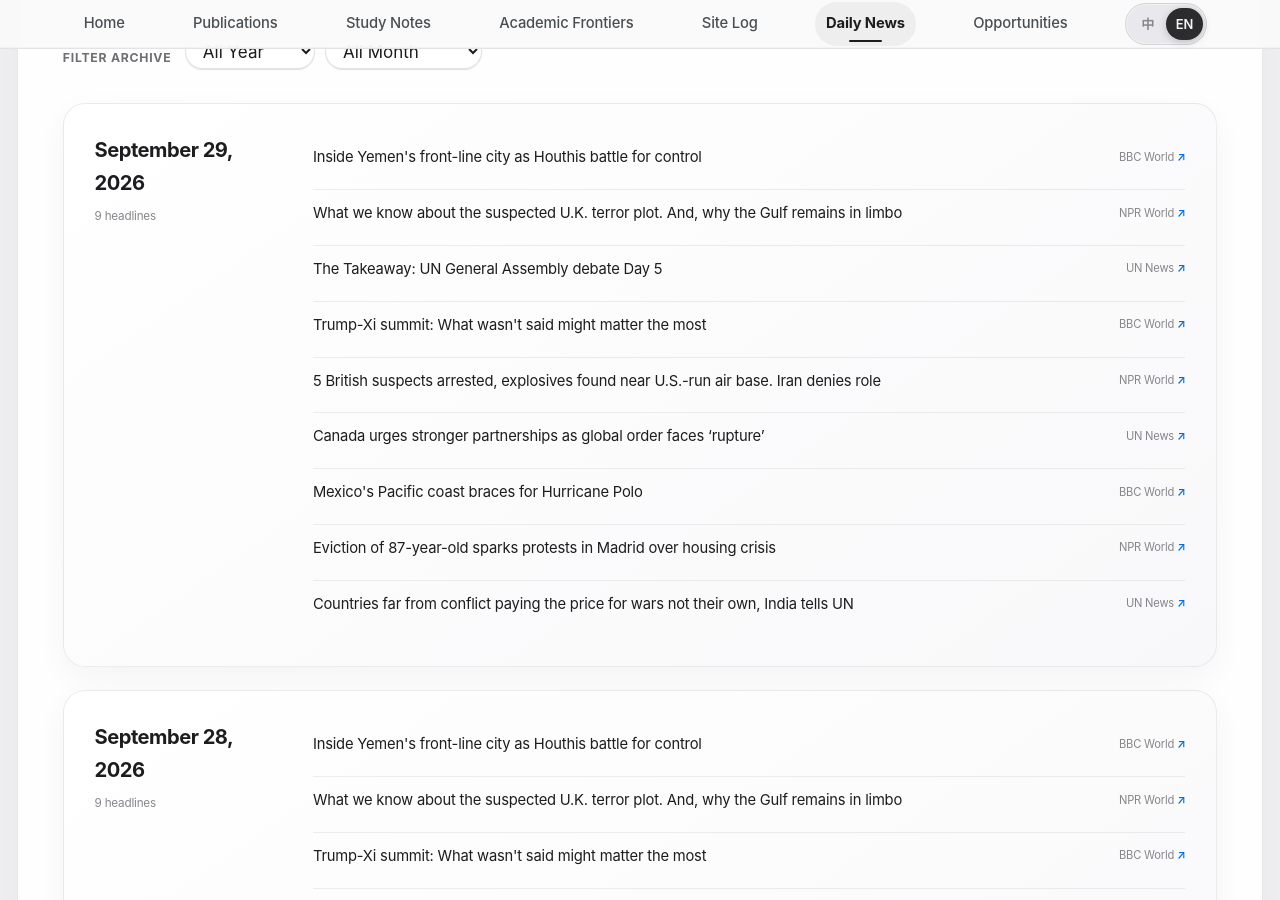
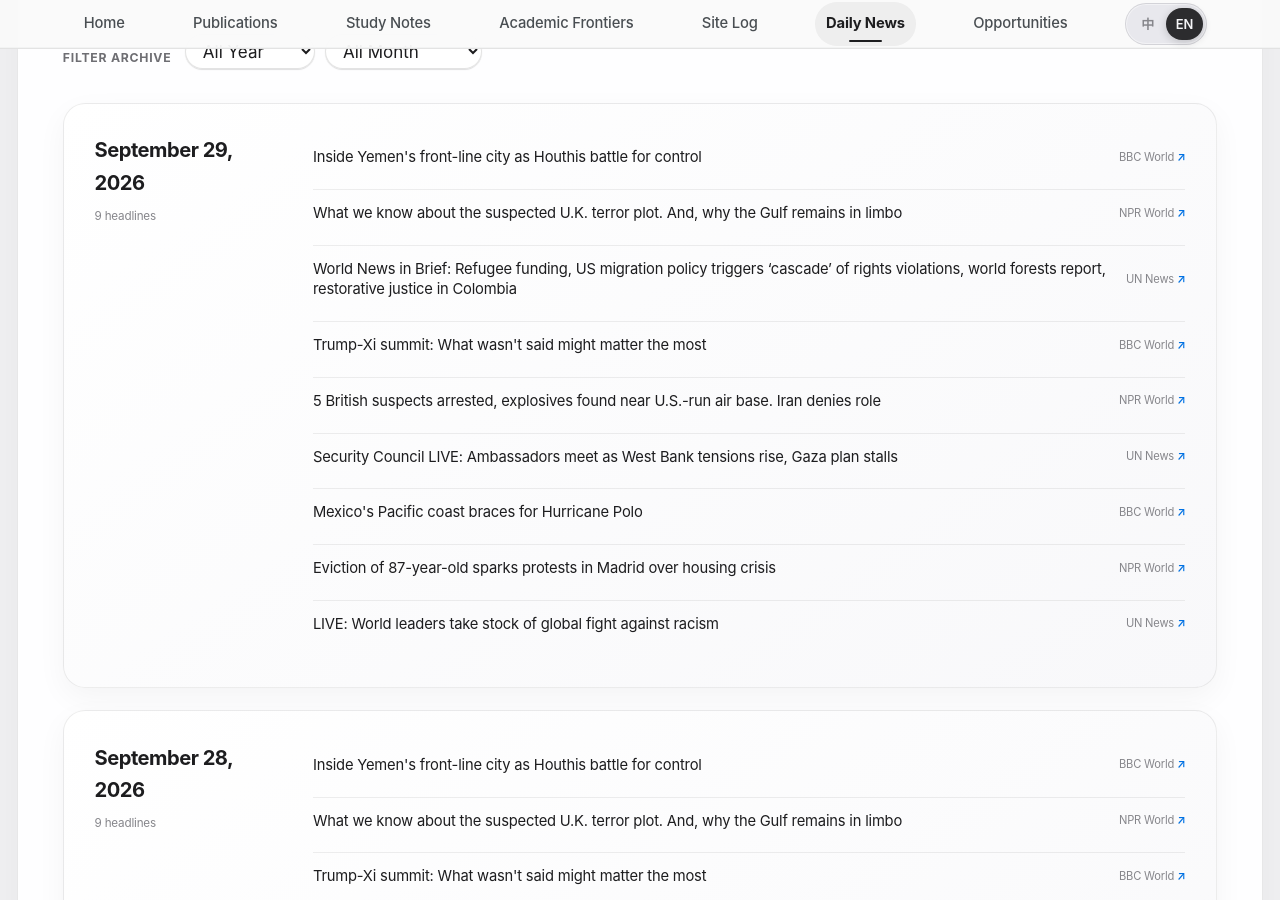
Before and after one commit to HaoxiangLuo/HaoxiangLuo.github.io, a Jekyll site: the page built from _pages/daily-news.html, in a window 1280 px wide and 900 px high, scrolled down 297 px. Built offline with Jekyll 4.4.1, drawn with Linux system fonts in a browser that asks for light colours; a style sheet for code colours, icons or effects is not loaded.

Commit message:
Update daily news 2026-09-29

```diff
--- a/_data/daily_news.json
+++ b/_data/daily_news.json
@@ -1,5 +1,5 @@
 {
-  "updated_at": "2026-09-29T00:30:21+08:00",
+  "updated_at": "2026-09-29T01:26:32+08:00",
   "days": [
     {
       "date": "2026-09-29",
@@ -17,10 +17,10 @@
           "title_zh": "我们对英国涉嫌恐怖阴谋的了解。为什么海湾地区仍处于不稳定状态"
         },
         {
-          "title": "The Takeaway: UN General Assembly debate Day 5",
+          "title": "World News in Brief: Refugee funding, US migration policy triggers ‘cascade’ of rights violations, world forests report, restorative justice in Colombia",
           "source": "UN News",
-          "url": "https://news.un.org/feed/view/en/story/2026/09/1168462",
-          "title_zh": "要点：联合国大会辩论第五天"
+          "url": "https://news.un.org/feed/view/en/story/2026/09/1168467",
+          "title_zh": "世界新闻简讯：难民资助、美国移民政策引发“一连串”侵犯人权行为、世界森林报告、哥伦比亚的恢复性司法"
         },
         {
           "title": "Trump-Xi summit: What wasn't said might matter the most",
@@ -35,10 +35,10 @@
           "title_zh": "5 名英国嫌疑人被捕，美国空军基地附近发现爆炸物。伊朗否认参与其中"
         },
         {
-          "title": "Canada urges stronger partnerships as global order faces ‘rupture’",
+          "title": "Security Council LIVE: Ambassadors meet as West Bank tensions rise, Gaza plan stalls",
           "source": "UN News",
-          "url": "https://news.un.org/feed/view/en/story/2026/09/1168461",
-          "title_zh": "全球秩序面临“破裂”，加拿大敦促加强伙伴关系"
+          "url": "https://news.un.org/feed/view/en/story/2026/09/1168464",
+          "title_zh": "安理会直播：随着西岸紧张局势升级，大使们会面，加沙计划陷入停滞"
         },
         {
           "title": "Mexico's Pacific coast braces for Hurricane Polo",
@@ -53,10 +53,10 @@
           "title_zh": "87岁老人被驱逐引发马德里住房危机抗议"
         },
         {
-          "title": "Countries far from conflict paying the price for wars not their own, India tells UN",
+          "title": "LIVE: World leaders take stock of global fight against racism",
           "source": "UN News",
-          "url": "https://news.un.org/feed/view/en/story/2026/09/1168460",
-          "title_zh": "印度告诉联合国，远离冲突的国家为非本国战争付出代价"
+          "url": "https://news.un.org/feed/view/en/story/2026/09/1168463",
+          "title_zh": "直播：世界领导人评估全球反种族主义斗争"
         }
       ]
     },
```
